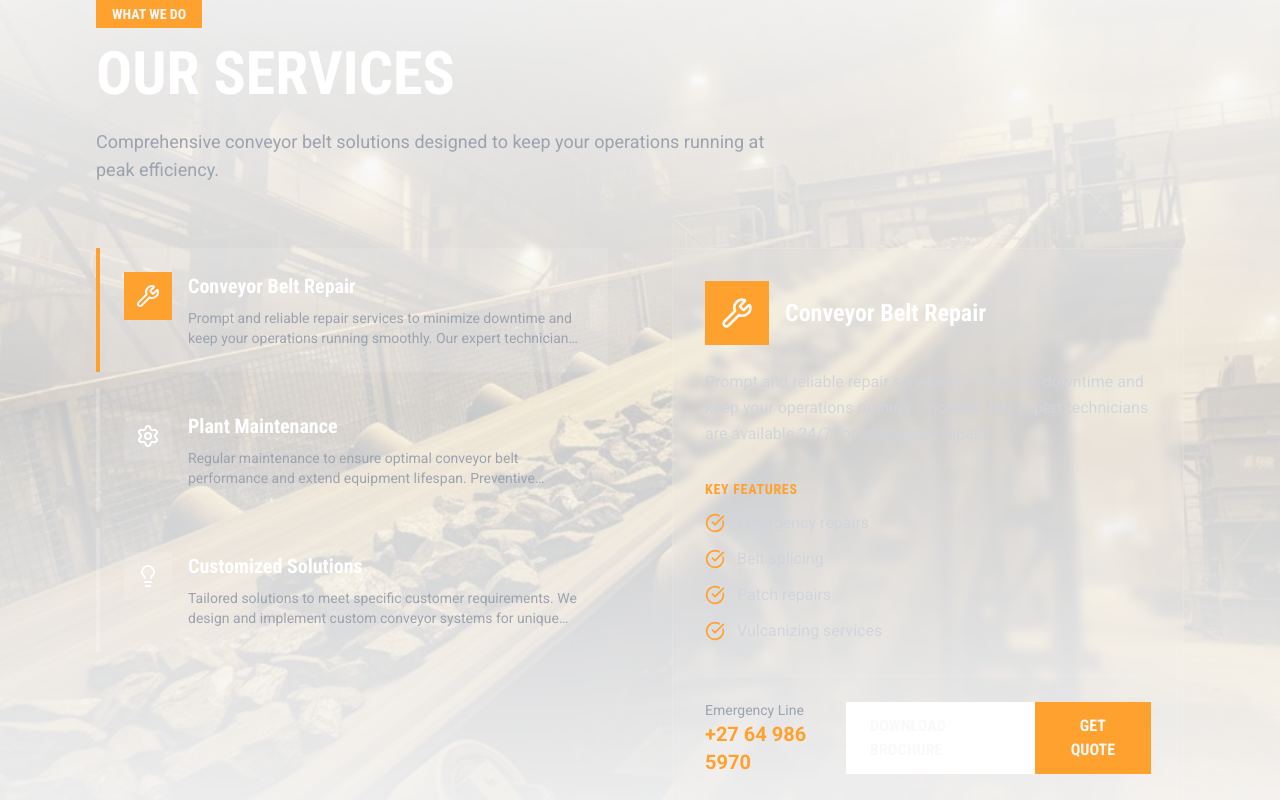
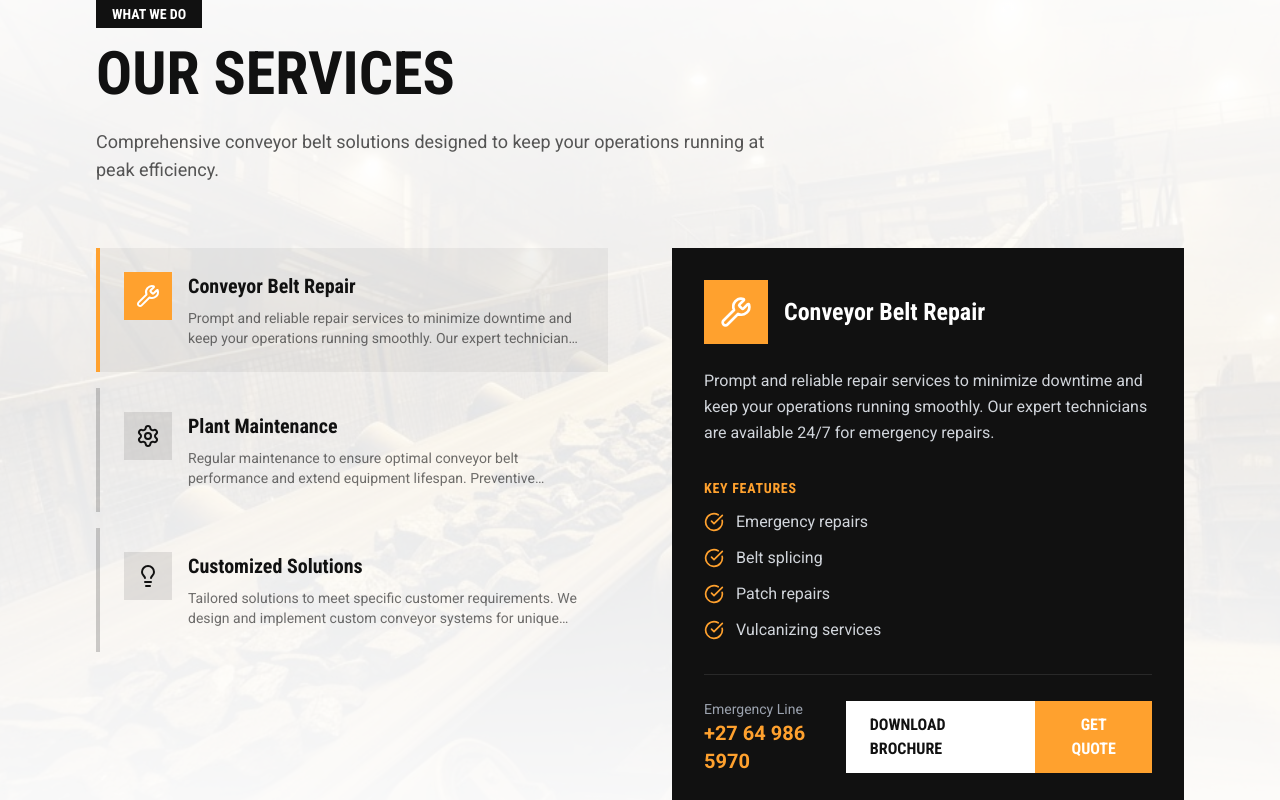
Before and after one commit to Tobi1ff/converyortrack, a React (Vite) app: page / in a window 1280 px wide. Shown: the part 2280-3080 px from the top of the page. Built offline with nearby package versions, Linux system fonts and the light colour scheme.

Commit message:
style: optimize Services section readability

```diff
--- a/src/sections/Services.tsx
+++ b/src/sections/Services.tsx
@@ -49,16 +49,16 @@ export function Services() {
     <section
       id="services"
       ref={sectionRef}
-      className="relative py-24 lg:py-32 bg-brand-concrete overflow-hidden"
+      className="relative py-24 lg:py-32 bg-white overflow-hidden"
     >
       {/* Background Image */}
-      <div className="absolute inset-0 opacity-20">
+      <div className="absolute inset-0 opacity-10">
         <img
           src="/services-bg.jpg"
           alt=""
           className="w-full h-full object-cover"
         />
-        <div className="absolute inset-0 bg-gradient-to-b from-brand-concrete via-transparent to-brand-concrete" />
+        <div className="absolute inset-0 bg-gradient-to-b from-white via-transparent to-white" />
       </div>
 
       {/* Grain Overlay */}
@@ -69,14 +69,14 @@ export function Services() {
           {/* Section Header */}
           <div className="mb-16">
             <div
-              className={`inline-block bg-brand-orange text-brand-concrete px-4 py-1 font-condensed font-bold text-sm mb-4 transition-all duration-600 ${
+              className={`inline-block bg-brand-dark text-white px-4 py-1 font-condensed font-bold text-sm mb-4 transition-all duration-600 ${
                 isVisible ? 'translate-y-0 opacity-100' : 'translate-y-4 opacity-0'
               }`}
             >
               WHAT WE DO
             </div>
             <h2
-              className={`font-condensed text-4xl sm:text-5xl lg:text-6xl font-bold text-white mb-6 transition-all duration-800 ${
+              className={`font-condensed text-4xl sm:text-5xl lg:text-6xl font-bold text-brand-dark mb-6 transition-all duration-800 ${
                 isVisible ? 'translate-y-0 opacity-100' : 'translate-y-8 opacity-0'
               }`}
               style={{ transitionDelay: '0.1s' }}
@@ -84,7 +84,7 @@ export function Services() {
               OUR SERVICES
             </h2>
             <p
-              className={`text-lg text-gray-400 max-w-2xl transition-all duration-800 ${
+              className={`text-lg text-brand-dark/70 max-w-2xl transition-all duration-800 ${
                 isVisible ? 'translate-y-0 opacity-100' : 'translate-y-8 opacity-0'
               }`}
               style={{ transitionDelay: '0.2s' }}
@@ -109,27 +109,27 @@ export function Services() {
                   <div
                     className={`p-6 border-l-4 transition-all duration-300 ${
                       activeService === index
-                        ? 'bg-white/10 border-brand-orange'
-                        : 'bg-transparent border-white/20 hover:bg-white/5 hover:border-white/40'
+                        ? 'bg-brand-dark/5 border-brand-orange'
+                        : 'bg-transparent border-brand-dark/20 hover:bg-brand-dark/5 hover:border-brand-dark/40'
                     }`}
                   >
                     <div className="flex items-start gap-4">
                       <div
                         className={`w-12 h-12 flex items-center justify-center transition-all duration-300 ${
-                          activeService === index ? 'bg-brand-orange' : 'bg-white/10'
+                          activeService === index ? 'bg-brand-orange' : 'bg-brand-dark/10'
                         }`}
                       >
                         <service.icon
                           className={`h-6 w-6 transition-colors duration-300 ${
-                            activeService === index ? 'text-brand-concrete' : 'text-white'
+                            activeService === index ? 'text-white' : 'text-brand-dark'
                           }`}
                         />
                       </div>
                       <div className="flex-1">
-                        <h3 className="font-condensed text-xl font-bold text-white mb-2">
+                        <h3 className="font-condensed text-xl font-bold text-brand-dark mb-2">
                           {service.title}
                         </h3>
-                        <p className="text-gray-400 text-sm line-clamp-2">
+                        <p className="text-brand-dark/60 text-sm line-clamp-2">
                           {service.description}
                         </p>
                       </div>
@@ -146,12 +146,12 @@ export function Services() {
               }`}
               style={{ transitionDelay: '0.5s' }}
             >
-              <div className="bg-white/5 backdrop-blur-sm p-8 border border-white/10">
+              <div className="bg-brand-dark text-white p-8">
                 <div className="flex items-center gap-4 mb-6">
                   <div className="w-16 h-16 bg-brand-orange flex items-center justify-center">
                     {(() => {
                       const IconComponent = services[activeService].icon;
-                      return <IconComponent className="h-8 w-8 text-brand-concrete" />;
+                      return <IconComponent className="h-8 w-8 text-white" />;
                     })()}
                   </div>
                   <h3 className="font-condensed text-2xl font-bold text-white">
@@ -192,12 +192,12 @@ export function Services() {
                       href="/ConveyorTrack_MineShield_Brochure_with_Email-1.pdf"
                       target="_blank"
                       rel="noopener noreferrer"
-                      className="bg-white text-brand-concrete px-6 py-3 font-condensed font-bold hover:bg-gray-200 transition-colors duration-300"
+                      className="bg-white text-brand-dark px-6 py-3 font-condensed font-bold hover:bg-gray-200 transition-colors duration-300"
                     >
                       DOWNLOAD BROCHURE
                     </a>
                     <button
-                      className="bg-brand-orange text-brand-concrete px-6 py-3 font-condensed font-bold hover:bg-white transition-colors duration-300"
+                      className="bg-brand-orange text-white px-6 py-3 font-condensed font-bold hover:bg-white hover:text-brand-dark transition-colors duration-300"
                       onClick={() => {
                         const contactSection = document.getElementById('contact');
                         contactSection?.scrollIntoView({ behavior: 'smooth' });
```
